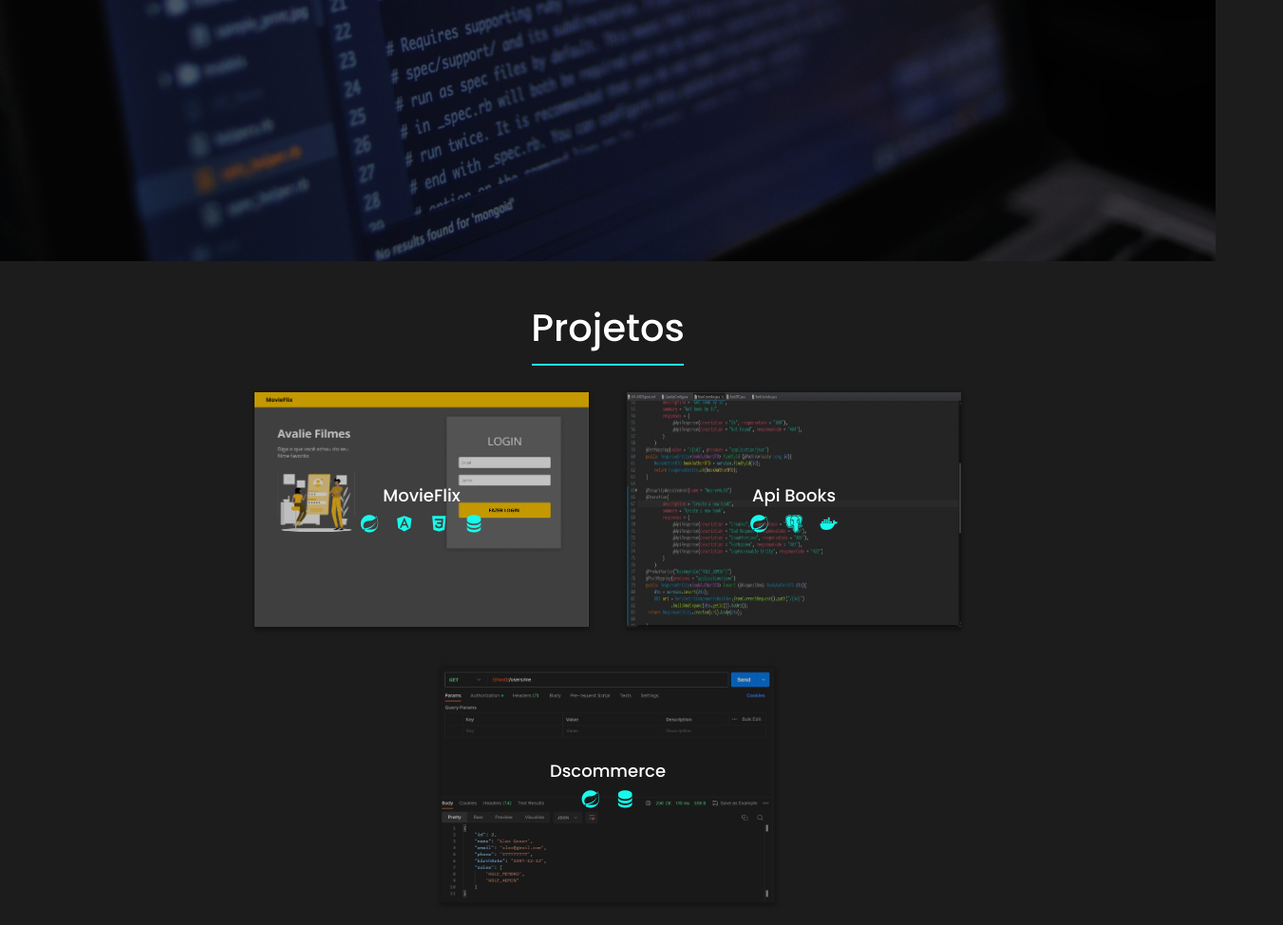
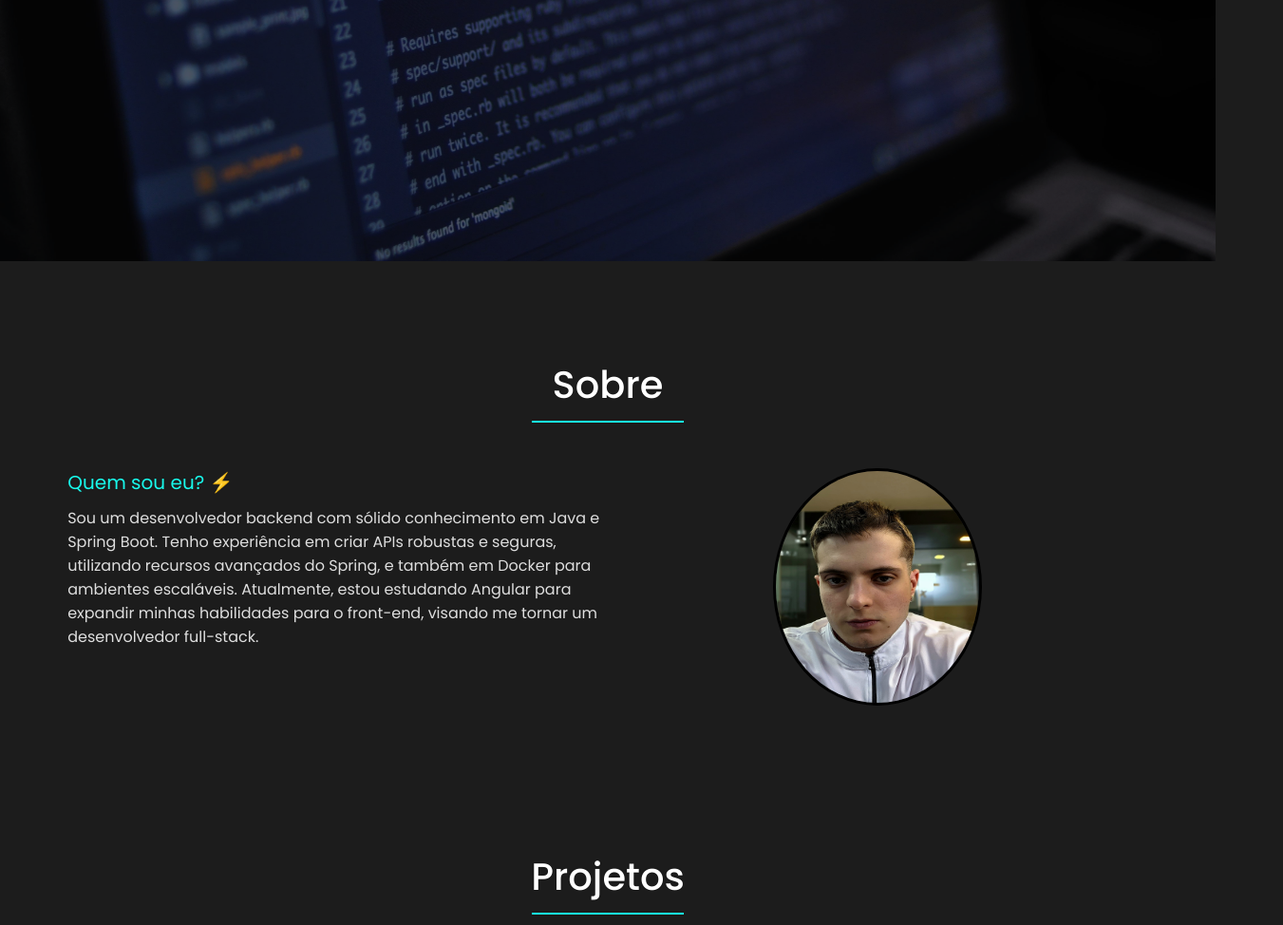
Before and after one commit to Luann2003/portfolio, a plain HTML site: page index.html in a window 1280 px wide. Shown: the part 525-1499 px from the top of the page at 95% size, 1351 px wide, since content can reach past the window. Drawn offline with nearby package versions, Linux system fonts and the light colour scheme.

Commit message:
about section

```diff
--- a/css/home.css
+++ b/css/home.css
@@ -10,6 +10,9 @@
 
 }
 
+.content, .sociais,.container-projetos, .cards-projetos, .container-text, .container-image{
+    visibility: hidden;
+}
 
 body{
     background-color: #1C1C1C;
@@ -26,7 +29,7 @@ header{
     align-items: center;
     justify-content: space-around;
     padding: 20px;
-    background-color: #1C1C1C;
+    background-color: black;
 }
 
 .title{
@@ -158,9 +161,7 @@ span{
 }
 
 #projetos{
-   background-color: #1C1C1C;
    width: 80%;
-
 }
 
 .container-projetos{
@@ -168,10 +169,8 @@ span{
     justify-content: center;
     align-items: center;
     flex-direction: column;
-    margin-top: 40px;
+    margin-top: 100px;
 }
-
-
 
 .cards-container{
     margin-top: 20px;
@@ -243,3 +242,60 @@ span{
     padding: 5px;
     color: #18F9EB;
 }
+
+#about{
+    margin-top: 100px;
+    display: flex;
+    flex-direction: column;
+    justify-content: center;
+    align-items: center;
+    background-color: #1C1C1C;
+}
+
+#about h2 {
+    font-size: 40px;
+    font-weight: 500;
+    text-shadow: 0px 0px 1px black;
+}
+
+.container-about{
+    margin-top: 40px;
+    display: flex;
+    flex-direction: row;
+    align-items: center;
+    justify-content: center;
+    max-width: 80%;
+}
+
+.container-text{
+    height: 300px;
+    width: 711px;
+    display: flex;
+    flex-direction: column;
+    text-align: left;
+}
+
+.container-text h3{
+    text-align: left;
+    padding: 0px 10px 10px 0px;
+    font-size: 20px;
+    font-weight: 400;
+}
+
+.container-text p{
+    font-size: 16px;
+    color: #dedede;
+}
+
+.container-image{
+    height: 300px;
+    width: 711px;
+}
+
+.container-image img{
+    width: 220px;
+    height: 250px;
+    border-radius: 50%;
+    border: 3px solid black;
+
+}
--- a/index.html
+++ b/index.html
@@ -6,6 +6,7 @@
     <title>Luan Luciano</title>
     <link rel="stylesheet" href="/css/home.css">
     <link href='https://unpkg.com/boxicons@2.1.4/css/boxicons.min.css' rel='stylesheet'>
+    <script src="https://unpkg.com/scrollreveal"></script>
 
 </head>
 <body>
@@ -13,14 +14,14 @@
         <h1>Luan <a href="" class="title">Luciano</a></h1>
         <nav>
             <a href="#home">Início</a>
-            <a href="">Sobre</a>
-            <a href="">Projetos</a>
+            <a href="#about">Sobre</a>
+            <a href="#projetos">Projetos</a>
             <a href="">Contato</a>
         </nav>
     </header>
     <main>
         <div class="home-container">
-            <section id="#home">
+            <section id="home">
                 <div class="overlay"></div>
                     <div class="content">
                        <p>Olá, visitante! 👋</p>
@@ -36,6 +37,23 @@
                     </div>
             </section>
         </div>
+
+        <section id="about">
+            <h2>Sobre</h2>
+            <div class="line-blue"></div>
+            <div class="container-about">
+                <div class="container-text">
+                    <h3> <span>Quem sou eu?</span> ⚡</h3>
+                    <p>Sou um desenvolvedor backend com sólido conhecimento em Java e Spring Boot. Tenho experiência em criar APIs robustas e seguras, utilizando recursos avançados do Spring, e também em Docker para ambientes escaláveis. Atualmente, estou estudando Angular para expandir minhas habilidades para o front-end, visando me tornar um desenvolvedor full-stack.</p>
+                </div>
+
+                <div class="container-image">
+                    <img src="/images/foto.jpg" alt="profile">
+                </div>
+
+            </div>
+        </section>
+
         <section id="projetos">
             <div class="container-projetos">
                 <h2>Projetos</h2>
@@ -91,6 +109,8 @@
 
         </section>
     </main>
+
+    <script src="/js/animation.js"></script>
 </body>
 
 </html>
--- /dev/null
+++ b/js/animation.js
@@ -0,0 +1,8 @@
+window.sr = ScrollReveal({ reset: true });
+
+sr.reveal('.content', {duration: 2000 })
+sr.reveal('.sociais', {duration: 2000 })
+sr.reveal('.container-projetos', { duration: 1000 });
+sr.reveal('.container-text', { duration: 1000 });
+sr.reveal('.container-image', { duration: 2000 });
+sr.reveal('.cards-projetos', { duration: 1000, interval: 200 });
```
Also changed, not shown: images/foto.jpg (added), images/profile.png (added).
